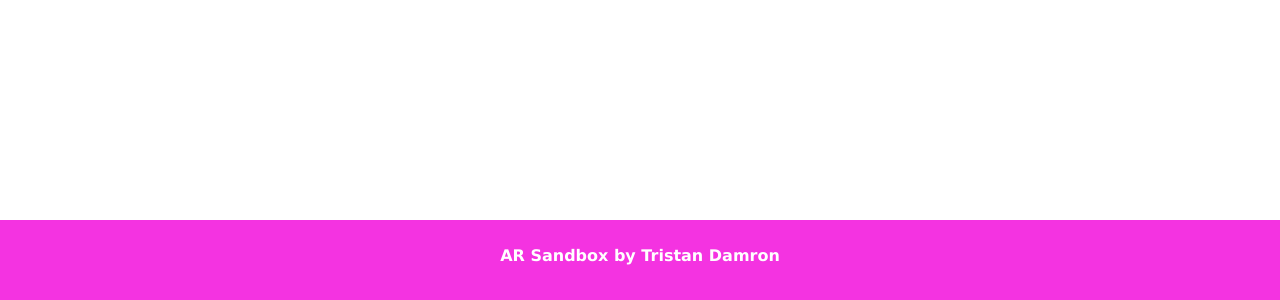
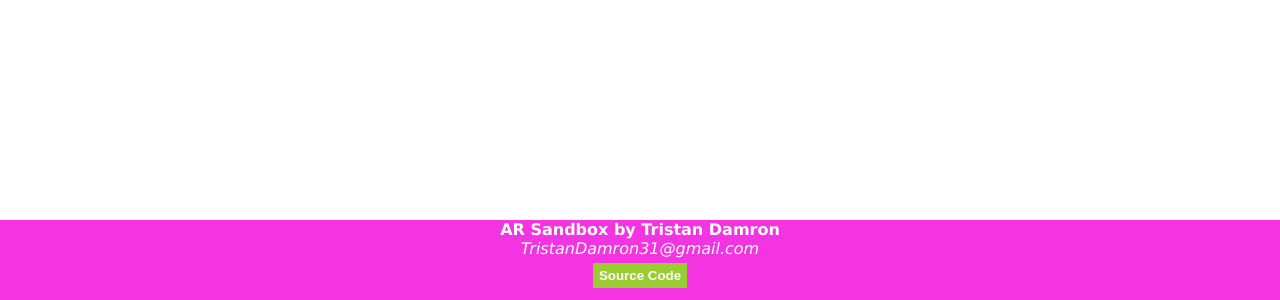
Before and after one commit to TristanDamron/arjs-sandbox, a website: page index.html in a window 1280 px wide. Shown: the part 500-800 px from the top of the page. Drawn offline with nearby package versions, Linux system fonts and the light colour scheme.

Commit message:
Updated footer with source code info .

```diff
--- a/index.html
+++ b/index.html
@@ -38,6 +38,24 @@
 
     p {
         padding-top: 10px;
+        display: inline;
+    }
+
+    a {
+        color: white;
+        padding-right: 50px;
+    }
+
+    a:visited {
+        color: white;
+    }
+
+    button {
+        border-style: none;
+        background-color: yellowgreen;
+        color: white;
+        height: 25px;
+        margin-top: 5px;
     }
 </style>
   <body style='margin : 0px; overflow: hidden;'>
@@ -75,6 +93,15 @@
         <center>
             <p>
                 <b>AR Sandbox by Tristan Damron</b>
+                <br>
+                <i>TristanDamron31@gmail.com</i>
+            </p>
+        </center>
+        <center>
+            <p>
+                <button href="https://github.com/TristanDamron/arjs-sandbox">
+                    <b>Source Code</b>
+                </button>
             </p>
         </center>
     </footer>
```
